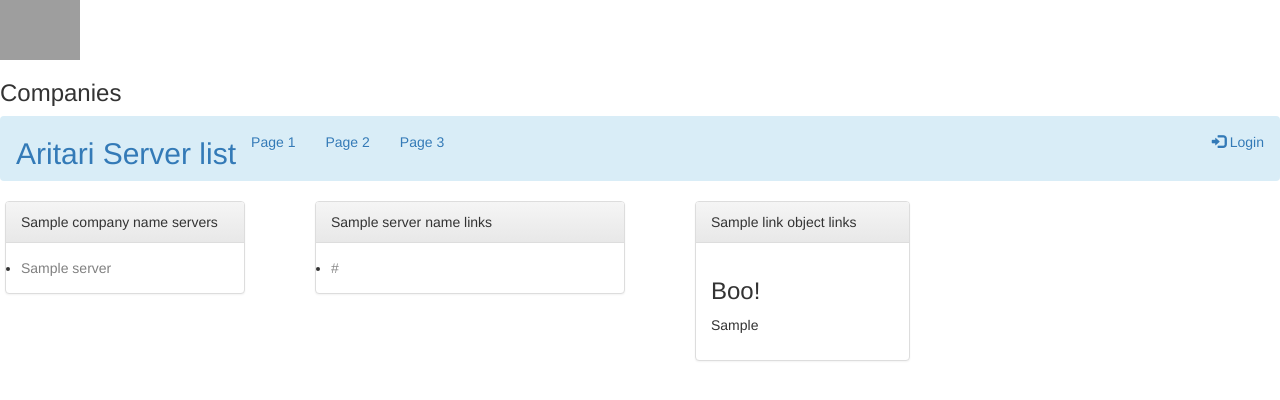
After one commit to penfold2009/django_monitor, a Django app: template monitor_project/monitor_app/templates/serverapp/link_parameters.html in a window 1280 px wide. The commit adds this page. Shown: the top 400 px of the page. Run offline with Django 3.2, Linux system fonts and the light colour scheme; the template is opened without the code that fills it: most values are stand-ins (such as "Sample title", 1, 10 or a date in 2020); some libraries are stand-ins or nearby versions; some web fonts are replaced; grey boxes are pictures that could not be loaded.

Commit message:
added list_links.html list_servers.html and link_parameters.html

```diff
--- a/monitor_project/monitor_app/templates/serverapp/base.html
+++ b/monitor_project/monitor_app/templates/serverapp/base.html
@@ -23,7 +23,7 @@
           <div class="sidenav">
             <img src="{% static 'serverapp/aritari-logo.png' %}" alt="Powered By Voipex" height="60px">
             <!-- <img src="static/serverapp/aritari-logo.png" alt="Powered By Voipex" height="88px"> -->
-            <h3 class = "sidenav-title" >Servers</h3>
+            <h3 class = "sidenav-title" >Companies</h3>
 
              {% if user.is_authenticated %}
                {% for company in  companies %}
@@ -83,28 +83,16 @@
             <!-- For the login pages -->
            {% endblock login_content %}
 
-<!--            <div class="row">
-
-             <div class="col-md-3">
-                <ul>
-
-                 <div class="panel panel-default">
-                   <div class="panel-heading">Companies</div>
-                      <div class="panel-body">
-
-                      </div class="panel-body">
-
-
-                </ul>
-
-             </div class="col-md-3">
- -->
 
            {% block server_list %}
            {% endblock server_list %}
 
            {% block link_content %}
            {% endblock link_content %}
+
+           {% block link_parameters %}
+           {% endblock link_parameters %}
+
 
            </div class="row">
         </div class="content container">
--- /dev/null
+++ b/monitor_project/monitor_app/templates/serverapp/link_parameters.html
@@ -0,0 +1,27 @@
+{% extends 'serverapp/base.html' %}
+{% load static %}
+
+
+{% block server_list %}
+  {% include './list_servers.html' %}
+ {% endblock server_list %}
+
+{% block link_content %}
+  {% include './list_links.html' %}
+{% endblock link_content %}
+
+  {% block link_parameters %}
+		  <div class="col-md-3">
+		        <ul>
+		         <div class="panel panel-default">
+		           <div class="panel-heading">  {{ link_object.name }} links</div>
+		              <div class="panel-body">
+		              <h3> Boo! </h3>
+
+                      <p>{{ link_object.mibparameter_set.all }}</p>
+
+
+		              </div class="panel-body">
+		      </ul>
+		  </div class="col-md-3">
+  {% endblock link_parameters %}
--- /dev/null
+++ b/monitor_project/monitor_app/templates/serverapp/list_links.html
@@ -0,0 +1,22 @@
+
+
+{% block link_content %}
+
+           <div class="col-md-4">
+                <ul>
+                 <div class="panel panel-default">
+                   <div class="panel-heading">  {{ server_name }} links</div>
+                      <div class="panel-body">
+						{% for link in  links %}
+
+                <!-- Better way of creating links using named url patterns             -->
+                <li ><a style="color: {{ link.colour }}" style="font-size:15px" href="{% url 'serverapp:linkparameters' company_obj.name server_name link.name %}">{{ link }}</a></li>
+
+                <!-- Old version to create urls hard coded links. -->
+                <!-- <li><a style="color: {{ link.colour }}" style="font-size:15px" href="/get_linkparams/{{company_obj.name}}/{{server_name}}/{{link.name}}/">{{ link }}</a></li> -->
+				    {% endfor %}
+                </div class="panel-body">
+              </ul>
+          </div class="col-md-3">
+
+{% endblock link_content %}
--- /dev/null
+++ b/monitor_project/monitor_app/templates/serverapp/list_servers.html
@@ -0,0 +1,22 @@
+
+
+{% block server_list %}
+
+     <div class="col-md-2 ">
+        <ul>
+         <div style = "margin-left:-120px"  class="panel panel-default">
+           <div class="panel-heading">{{ company_name }} servers</div>
+              <div class="panel-body">
+				{% for get_server in company_obj.server_set.all %}
+    		      {% if get_server.name == server_name %}
+                    <li><a style = "color:black" href="{% url 'serverapp:links' company_name get_server.name %}">{{ get_server.name }}</a></li>
+              {% else %}
+                    <li><a style = "color:grey" href="{% url 'serverapp:links' company_name get_server.name %}">{{ get_server.name }}</a></li>
+              {% endif %}
+
+      	{% endfor %}
+              </div class="panel-body">
+        </ul>
+     </div class="col-md-3">
+
+ {% endblock server_list %}
--- a/monitor_project/server_monitor.py
+++ b/monitor_project/server_monitor.py
@@ -85,6 +85,11 @@ if __name__ == '__main__':
 	SNMPWalk('vibeTunnelStatus',mangedip1,managed1.snmp_community)
 	snmplinks = [(c,x.split('=')[1]) for x in  enumerate(SNMPWalk('vibePeerName',mangedip1,managed1.snmp_community),1) if 'vibePeerName' in x]
 
+	## a string of get commands
+	Company.objects.get(name = 'Aritari').server_set.get(name = 'ManagedServer1').serverlink_set.get(name = 'Abaid Amin_01-20191030')
+	mibs = Company.objects.get(name = 'Aritari').server_set.get(name = 'ManagedServer1').serverlink_set.get(name = 'Abaid Amin_01-20191030').mibparameter_set.all()
+
+
 	colin = User.object().first()
 	# aritari = Company(name="Aritari")
 	# aritari.save()
```
Also changed, not shown: monitor_project/monitor_app/templates/serverapp/link_details.html (+3 -17 lines), monitor_project/monitor_app/urls.py (+14 -12 lines), monitor_project/monitor_app/views.py (+18 -2 lines).
